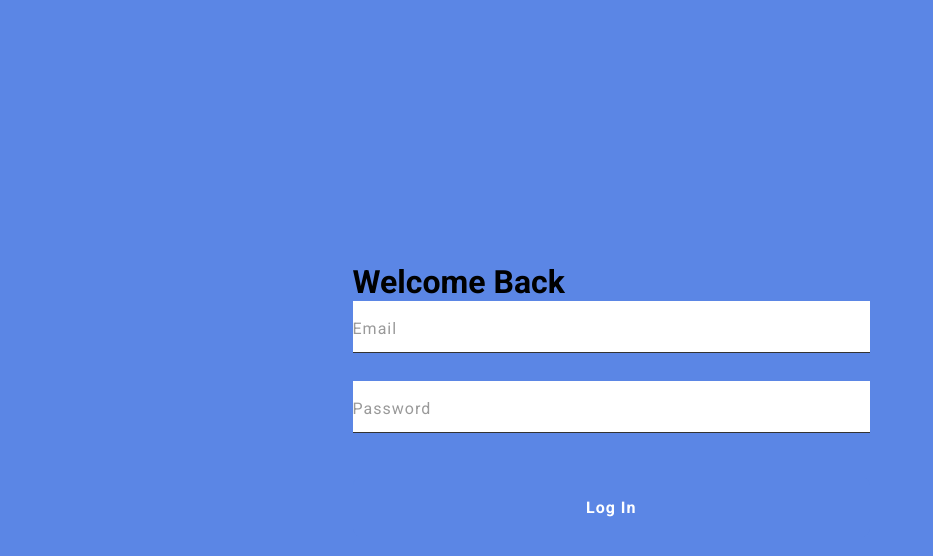
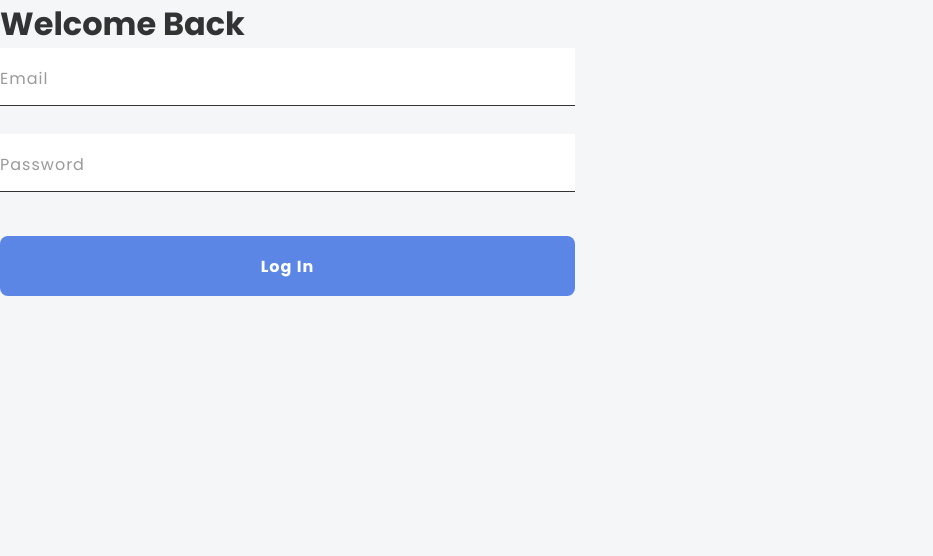
Before and after one commit to mrcln2/APPDEV1, a React (Vite) app in the folder F_L04_ReactJsStylingFigmaConversion/: page / in a window 1280 px wide. Shown: the top 556 px of the page, without its empty margins (0-933 px from the left). Built offline with nearby package versions, Linux system fonts and the light colour scheme.

Commit message:
Update global font family and adjust text styling

```diff
--- a/F_L04_ReactJsStylingFigmaConversion/src/index.css
+++ b/F_L04_ReactJsStylingFigmaConversion/src/index.css
@@ -1,4 +1,5 @@
-@import url('https://fonts.googleapis.com/css2?family=Roboto:ital,wght@0,100..900;1,100..900&display=swap');
+/* src/index.css */
+@import url('https://fonts.googleapis.com/css2?family=Poppins:wght@300;400;500;600;700&display=swap');
 
 * {
   box-sizing: border-box;
@@ -7,11 +8,7 @@
 }
 
 body {
-  font-family: "Roboto", sans-serif;
-  font-size: 16px;
-  color: #000;
-  background: #5b86e5;
-  min-height: 100vh;
-  display: grid;
-  place-items: center;
+  font-family: 'Poppins', sans-serif;
+  background-color: var(--bg-color, #f4f6f8);
+  color: var(--text-color, #333);
 }
```
